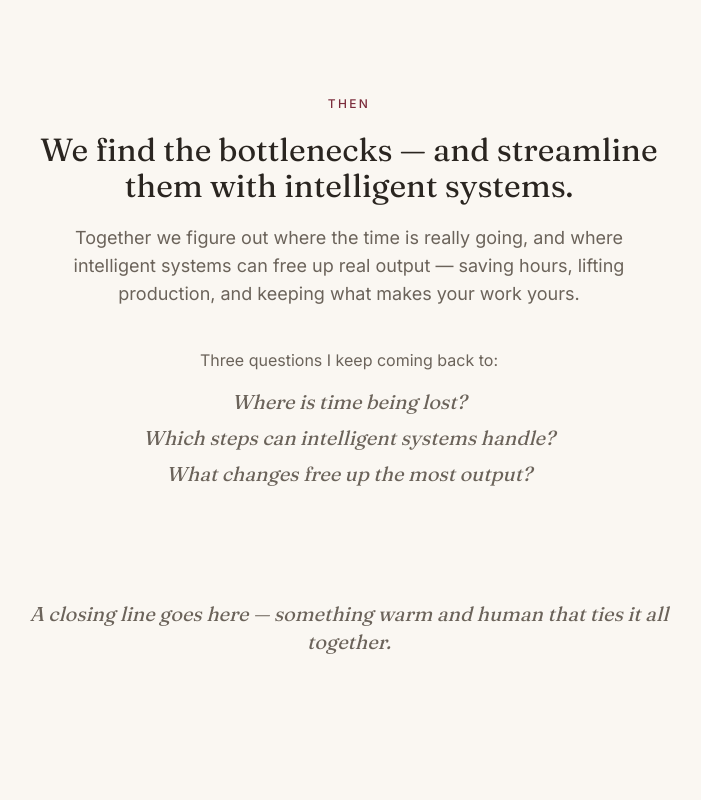
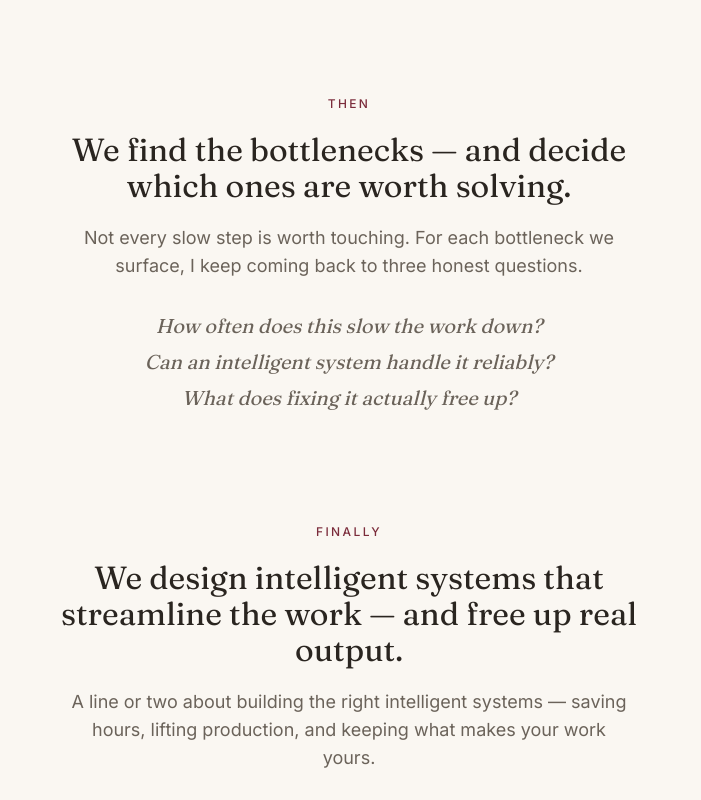
Before and after one commit to Sarvagya534a/ConsultingWebsite, a Next.js app: page / in a window 1280 px wide. Shown: the part 1500-2300 px from the top of the page, without its empty margins (291-992 px from the left). Built offline with nearby package versions, Linux system fonts and the light colour scheme.

Commit message:
Expand How I Work into three-step journey
Step 1 sits with the business. Step 2 surfaces bottlenecks and applies the three questions as the lens for deciding which ones are worth solving. Step 3 is the deliverable — designing intelligent systems that streamline the work and free up output.

```diff
--- a/components/HowIWork.tsx
+++ b/components/HowIWork.tsx
@@ -4,9 +4,9 @@ const labelClass =
   "text-xs font-medium uppercase tracking-[0.2em] text-accent";
 
 const questions = [
-  "Where is time being lost?",
-  "Which steps can intelligent systems handle?",
-  "What changes free up the most output?",
+  "How often does this slow the work down?",
+  "Can an intelligent system handle it reliably?",
+  "What does fixing it actually free up?",
 ];
 
 export default function HowIWork() {
@@ -58,22 +58,15 @@ export default function HowIWork() {
           </span>
           <h3 className="mt-5 font-serif text-2xl leading-snug text-ink sm:text-3xl md:text-[2rem]">
             {/* PLACEHOLDER */}
-            We find the bottlenecks — and streamline them with intelligent
-            systems.
+            We find the bottlenecks — and decide which ones are worth solving.
           </h3>
           <p className="mt-5 max-w-[560px] text-base leading-relaxed text-ink-soft sm:text-lg">
             {/* PLACEHOLDER */}
-            Together we figure out where the time is really going, and where
-            intelligent systems can free up real output — saving hours, lifting
-            production, and keeping what makes your work yours.
+            Not every slow step is worth touching. For each bottleneck we
+            surface, I keep coming back to three honest questions.
           </p>
 
-          <div className="mt-10 flex flex-col items-center">
-            <p className="text-sm text-ink-soft sm:text-base">
-              {/* PLACEHOLDER */}
-              Three questions I keep coming back to:
-            </p>
-            <ul className="mt-4 flex flex-col items-center gap-2 font-serif italic text-ink-soft">
+          <ul className="mt-8 flex flex-col items-center gap-2 font-serif italic text-ink-soft">
             {questions.map((q) => (
               <li key={q} className="text-lg sm:text-xl">
                 {/* PLACEHOLDER */}
@@ -81,7 +74,27 @@ export default function HowIWork() {
               </li>
             ))}
           </ul>
-          </div>
+        </FadeIn>
+
+        {/* Step 3 */}
+        <FadeIn
+          delay={240}
+          className="mt-24 flex w-full max-w-[640px] flex-col items-center md:mt-28"
+        >
+          <span className={labelClass}>
+            {/* PLACEHOLDER */}
+            Finally
+          </span>
+          <h3 className="mt-5 font-serif text-2xl leading-snug text-ink sm:text-3xl md:text-[2rem]">
+            {/* PLACEHOLDER */}
+            We design intelligent systems that streamline the work — and free up
+            real output.
+          </h3>
+          <p className="mt-5 max-w-[560px] text-base leading-relaxed text-ink-soft sm:text-lg">
+            {/* PLACEHOLDER */}
+            A line or two about building the right intelligent systems — saving
+            hours, lifting production, and keeping what makes your work yours.
+          </p>
         </FadeIn>
 
         <FadeIn className="mt-24 md:mt-28">
```
Lines whose indentation alone changed are shown as unchanged.
